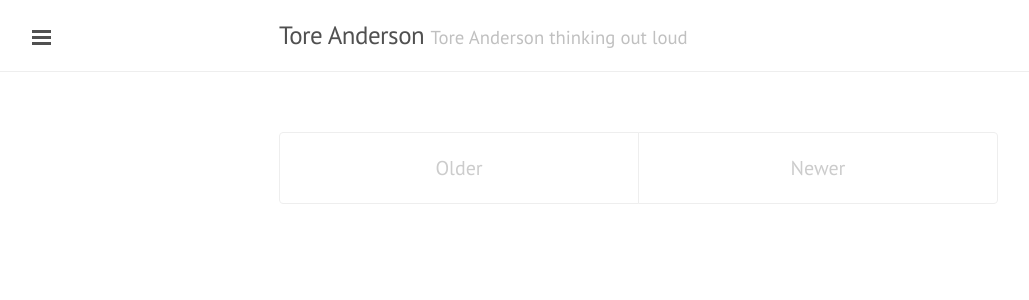
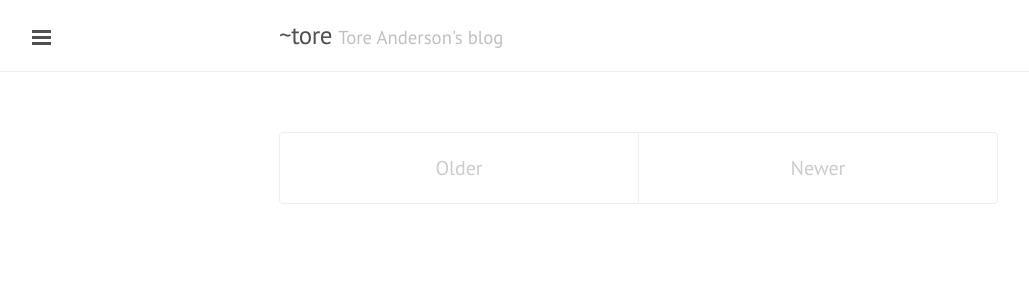
Before and after one commit to toreanderson/toreanderson.github.io, a Jekyll site: the page built from index.html, in a window 1280 px wide. Shown: the top 300 px of the page, without its empty margins (1-1030 px from the left). Built offline with Jekyll 4.4.1, drawn with Linux system fonts in a browser that asks for light colours; the list of posts is cut into pages by our own code.

Commit message:
new title and tagline

```diff
--- a/_config.yml
+++ b/_config.yml
@@ -2,7 +2,7 @@ excerpt_separator: ""
 pygments: true
 markdown: kramdown
 url: http://toreanderson.github.io
-title: Tore Anderson
-tagline: Tore Anderson thinking out loud
+title: ~tore
+tagline: Tore Anderson's blog
 description: Various notes and musings about technology. Probably mostly interesting for network engineers, server administrators and so on.
 paginate: 5
```
